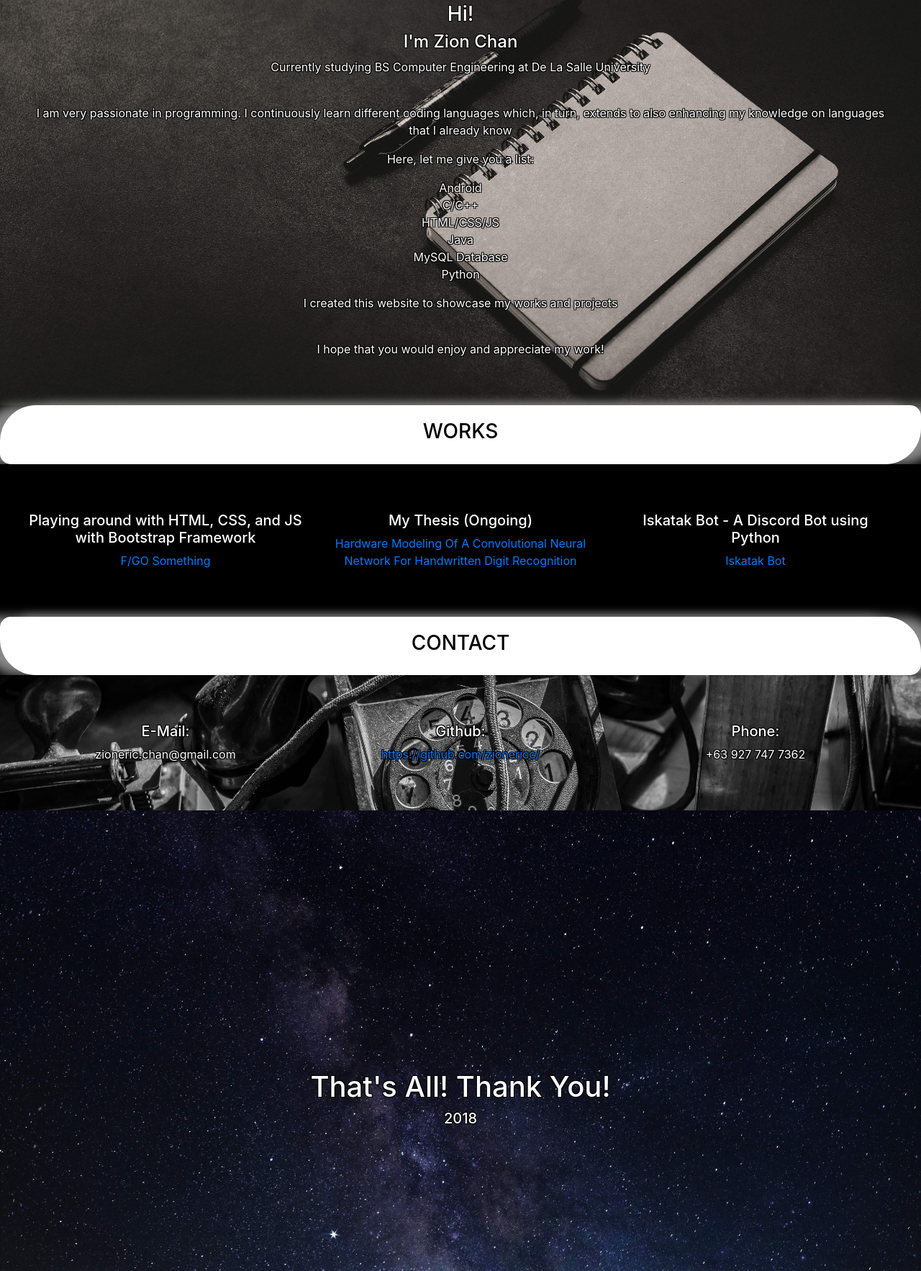
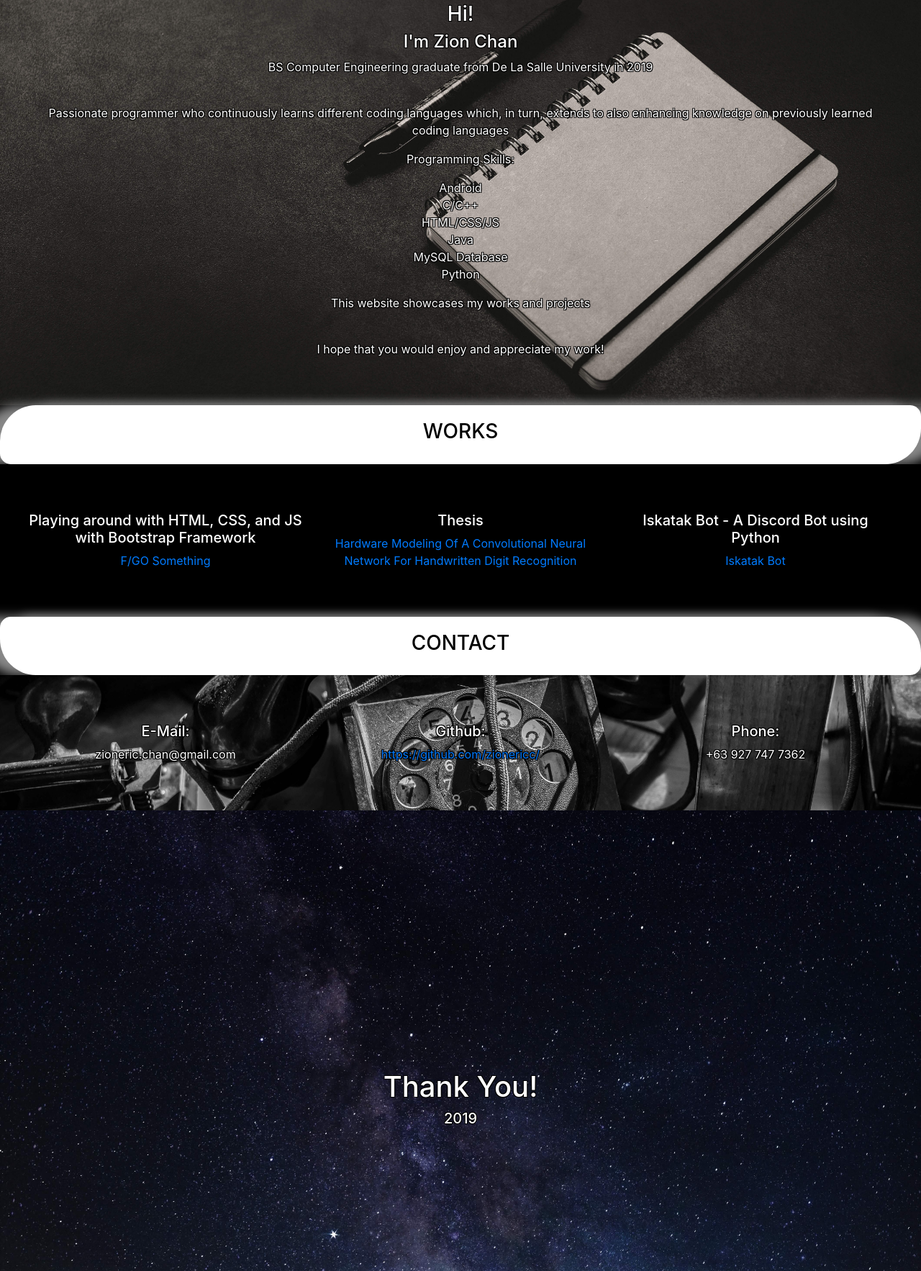
Before and after one commit to zionericc/zionericc.github.io, a plain HTML site: page index.html in a window 1280 px wide. Shown: the part 929-2695 px from the top of the page at 72% size. Drawn offline with nearby package versions, Linux system fonts and the light colour scheme.

Commit message:
Updated header, bio, works, and thesis link

```diff
--- a/index.html
+++ b/index.html
@@ -35,7 +35,7 @@
 	<div class="parallax_header">
 		<div id="header" class = "container-fluid">
 			<h1>Zion Chan</h1>
-			<h5>BS Computer Engineering Student</h5>
+			<h5>BS Computer Engineering</h5>
 			<h5>De La Salle University</h5>
 		</div>
 	</div>
@@ -48,10 +48,10 @@
 	<div id="content" class = "container-fluid parallax_bio">
 		<h3>Hi!</h3>
 		<h4>I'm Zion Chan</h4>
-		<p>Currently studying BS Computer Engineering at De La Salle University</p>
+		<p>BS Computer Engineering graduate from De La Salle University in 2019</p>
 		<br>
-		<p>I am very passionate in programming. I continuously learn different coding languages which, in turn, extends to also enhancing my knowledge on languages that I already know</p>
-		<p>Here, let me give you a list:</p>
+		<p>Passionate programmer who continuously learns different coding languages which, in turn, extends to also enhancing knowledge on previously learned coding languages</p>
+		<p>Programming Skills:</p>
 		<p>Android
 		  <br>C/C++
 		  <br>HTML/CSS/JS
@@ -59,7 +59,7 @@
 		  <br>MySQL Database
 		  <br>Python
 		  <br></p>
-		<p>I created this website to showcase my works and projects</p>
+		<p>This website showcases my works and projects</p>
 		<br>
 		<p>I hope that you would enjoy and appreciate my work!</p>
 	</div>
@@ -75,8 +75,8 @@
 				<a href="bootstrap-testing/saber.html" target="_blank">F/GO Something</a></p>
 			</div>
 			<div class = "col-xs-12 col-md-4">
-				<p><h5>My Thesis (Ongoing)</h5>
-				<a href="https://github.com/sesemiguel/Simple-Convolutional-Neural-Network" target="_blank">Hardware Modeling Of A Convolutional Neural Network For Handwritten Digit Recognition</a></p>
+				<p><h5>Thesis</h5>
+				<a href="https://github.com/sesemiguel/Handwritten_Digit_CNN" target="_blank">Hardware Modeling Of A Convolutional Neural Network For Handwritten Digit Recognition</a></p>
 			</div>
 			<div class = "col-xs-12 col-md-4">
 				<p><h5>Iskatak Bot - A Discord Bot using Python</h5>
@@ -105,8 +105,8 @@
 
 	<div class="parallax_footer">
 		<div id="footer" class = "container-fluid">
-			<h1>That's All! Thank You!</h1>
-			<h5>2018</h5>
+			<h1>Thank You!</h1>
+			<h5>2019</h5>
 		</div>
 	</div>
 
```
